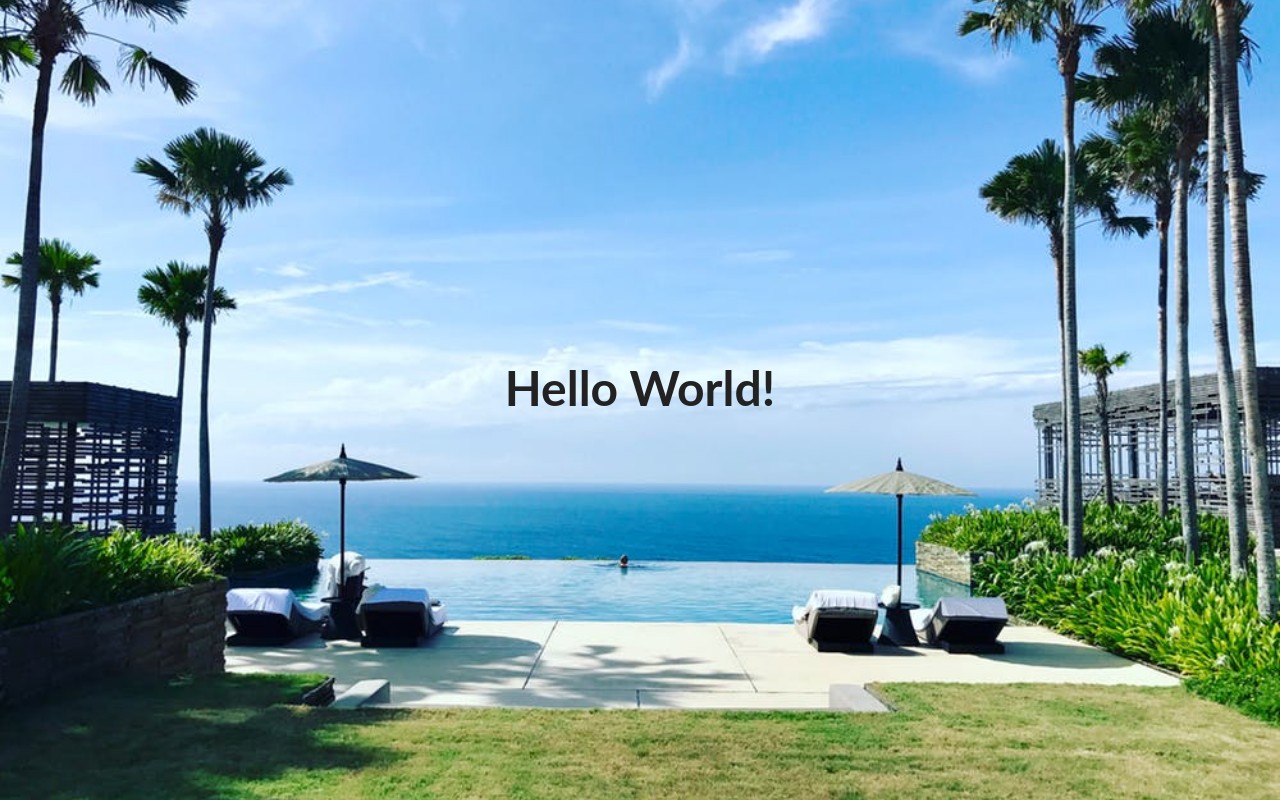
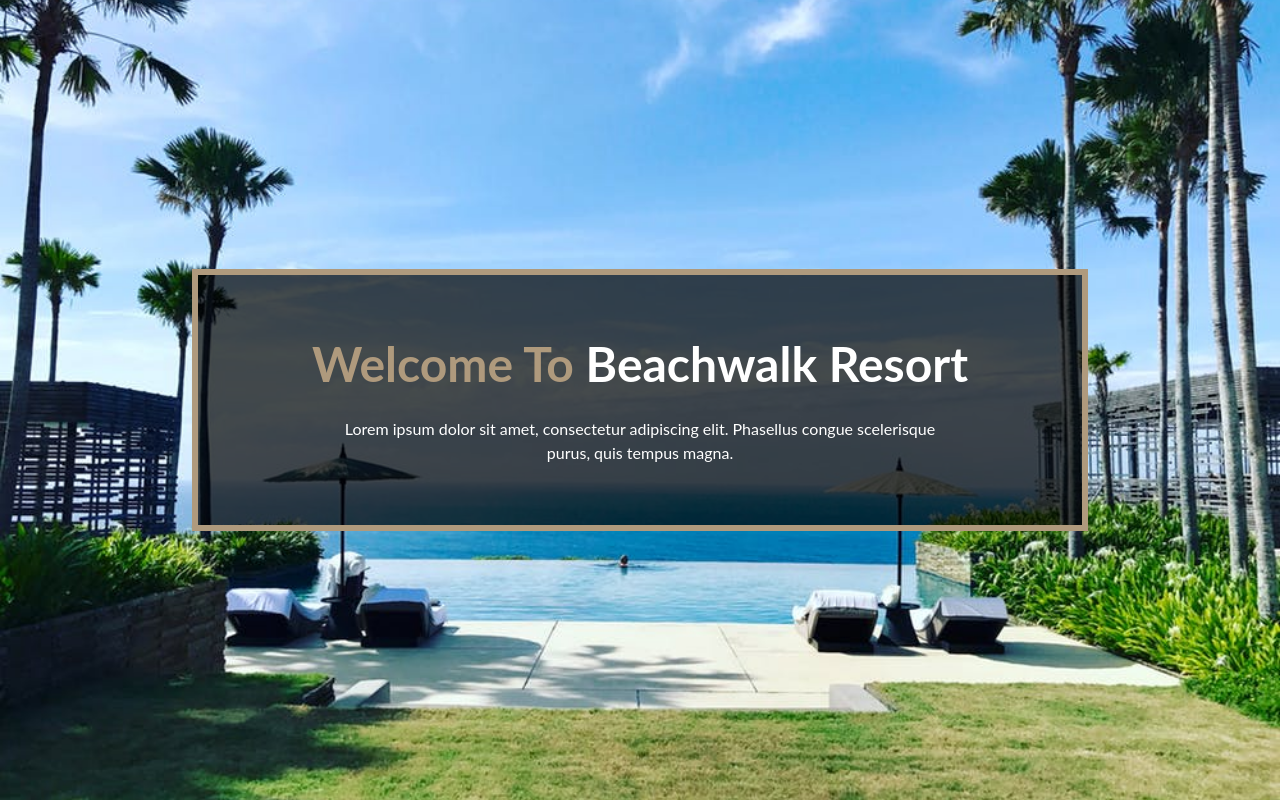
Before and after one commit to russellcape/beachwalk-resort, a React (Create React App) app: page / in a window 1280 px wide. Built offline with nearby package versions, Linux system fonts and the light colour scheme; the HTML template or start-up script is replaced by a standard one.

Commit message:
Created banner.js and the animations for it

```diff
--- /dev/null
+++ b/src/components/globals/Banner.js
@@ -0,0 +1,79 @@
+import React from 'react';
+import styled, { css, keyframes } from "styled-components";
+import {
+    setColor,
+    setRem,
+    setLetterSpacing,
+    setBorder,
+    media
+} from "../../styles";
+
+const fadeIn = (start, point, end) => {
+    const animation = keyframes`
+        0%{
+            opacity: 0;
+            transform: translateY(${start})
+        }
+        50%{
+            opacity: 0.5;
+            transform: translateY(${point})
+        }
+        100%{
+            opacity: 1;
+            transform: translateY(${end})
+        }
+    `
+
+    return css`animation:${animation} 3s ease-in-out`
+}
+
+const Banner = ({ className, title, text, children, greeting }) => {
+    return (
+        <div className={className}>
+            <h1>
+                {greeting} <span>{title}</span>{" "}
+            </h1>
+            <div className="info">
+                <p>{text}</p>
+                {children}
+            </div>
+        </div>
+    )
+}
+
+const BannerWrapper = styled(Banner)`
+    background: rgba(0, 0, 0, 0.7);
+    text-align: center;
+    padding: ${setRem(60)} ${setRem(32)};
+    letter-spacing: ${setLetterSpacing(3)};
+    color: ${setColor.mainWhite};
+    h1 {
+        text-transform: capitalize;
+        font-size: ${setRem(48)};
+        color: ${setColor.primaryColor};
+    }
+    span {
+        color: ${setColor.mainWhite}
+    }
+    p {
+        width: 85%;
+        margin: 0 auto;
+    }
+    ${media.tablet`
+        min-width: 70vw;
+        ${setBorder({ width: "6px", color: setColor.primaryColor })};
+        p {
+            width: 75%;
+        }
+    `}
+    h1 {
+        ${fadeIn("100%", "-10%", "0")}
+        /* animation */
+    }
+    .info {
+        ${fadeIn("-100%", "10%", "0")}
+        /* animation */
+    }
+`;
+
+export default BannerWrapper;
--- a/src/components/home/Header.js
+++ b/src/components/home/Header.js
@@ -1,12 +1,14 @@
 import React from 'react';
 import Hero from '../globals/Hero';
 import homeImg from "../../images/homeBcg.jpeg";
-import aboutImg from "../../images/aboutBcg.jpeg";
+// import aboutImg from "../../images/aboutBcg.jpeg";
+import Banner from "../globals/Banner"
 
 const Header = () => {
     return (
         <Hero img={homeImg}>
-            <h1>Hello World!</h1>
+            <Banner greeting="Welcome to" title="beachwalk resort" text="Lorem ipsum dolor sit amet, consectetur adipiscing elit. Phasellus congue scelerisque purus, quis tempus magna." />
+
         </Hero>
     );
 };
--- a/src/styles.js
+++ b/src/styles.js
@@ -1,4 +1,4 @@
-
+import { css } from "styled-components";
 
 export const setColor = {
     primaryColor: "#af9a7d",
@@ -29,3 +29,37 @@ export const setBackground = ({
     url(${img}) center/cover fixed no-repeat
     `);
 };
+
+export const setRem = (number = 16) => {
+    return `${number/16}rem`;
+};
+
+export const setLetterSpacing = (number = 2) => {
+    return `letter-spacing:${number}px`;
+};
+
+export const setBorder = ({
+    width="2px",
+    style="solid",
+    color="black"
+    }={}) => {
+        return `border:${width} ${style} ${color}`;
+};
+
+const sizes = {
+    Large: 1200,
+    desktop: 992,
+    tablet: 768,
+    phone: 576,
+}
+
+// Iterate through the sizes and create a media template
+export const media = Object.keys(sizes).reduce((acc, label) => {
+    acc[label] = (...args) => css`
+        @media (min-width: ${sizes[label] / 16}em) {
+            ${css(...args)}
+        }
+    `;
+
+    return acc;
+}, {});
```
